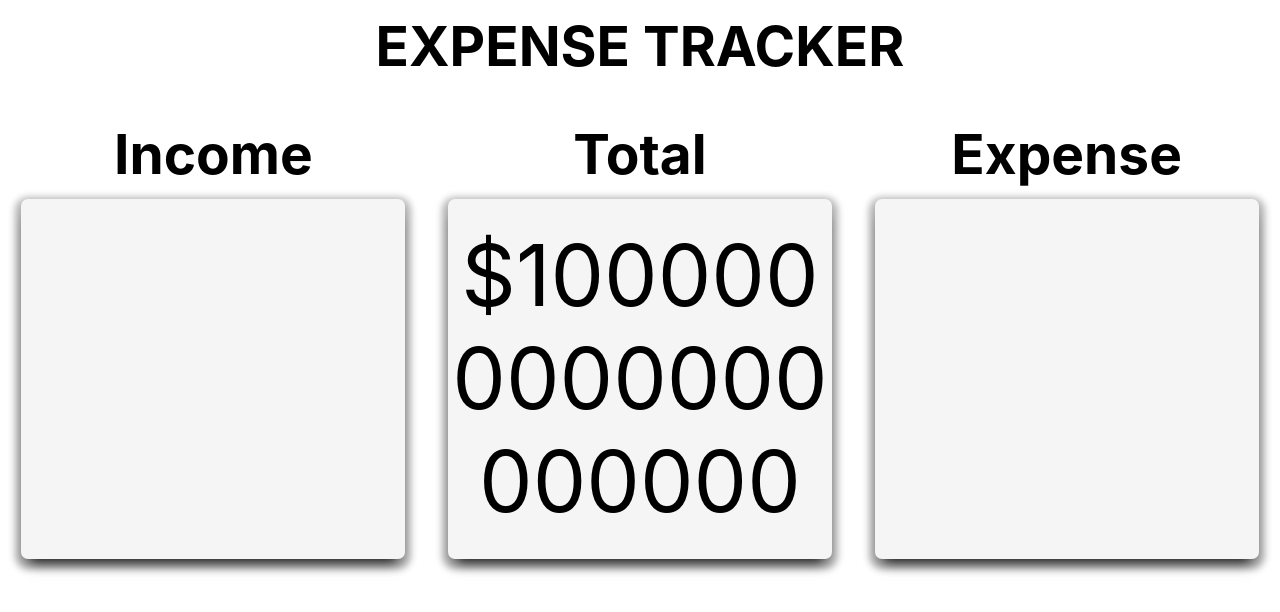
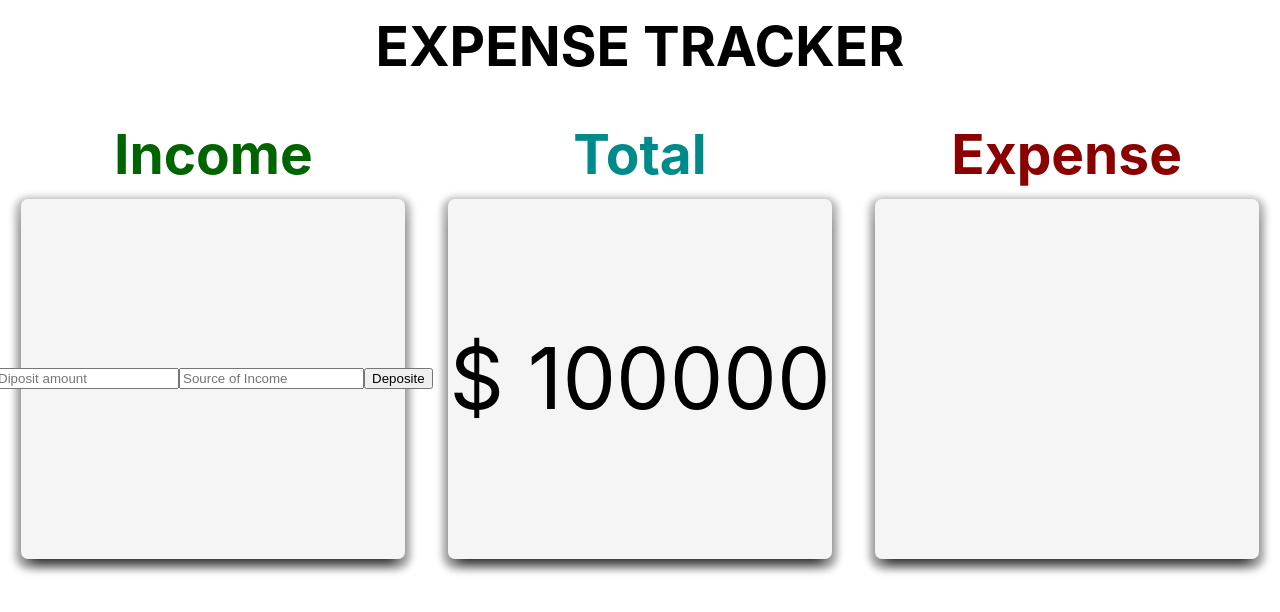
Before and after one commit to saoud-ahmed-khan/Expanse-Tracker-With-TypeScript-And-PWA, a React (Create React App) app: page / in a window 1280 px wide. Shown: the top 612 px of the page. Built offline with nearby package versions, Linux system fonts and the light colour scheme.

Commit message:
addinf data in income

```diff
--- a/src/App.css
+++ b/src/App.css
@@ -70,7 +70,7 @@
   }
   .totalText
   {
-    font-size: 50px;
+    font-size: 40px;
     word-wrap: break-word
   }
 }
--- a/src/components/Dispatch/Expenses.js
+++ b/src/components/Dispatch/Expenses.js
@@ -5,7 +5,7 @@ export function Expenses(props) {
 
     return (
         <>
-        <h1 className="heading">Expense</h1>
+        <h1 style={{color:"darkred"}} className="heading">Expense</h1>
       <div className="innerb1"></div>
     </>
     )
--- a/src/components/Income/Income.js
+++ b/src/components/Income/Income.js
@@ -3,8 +3,13 @@ import React from "react";
 export function Income(props) {
   return (
     <>
-        <h2 className="heading">Income</h2>
-      <div className="innerb1"></div>
+        <h2 style={{color:"darkgreen"}} className="heading">Income</h2>
+      <div className="innerb1">
+          <input type="number" placeholder="Diposit amount" required/>
+       <input type="Text" placeholder="Source of Income" required/>
+       <button>Deposite</button>
+
+      </div>
     </>
   );
 }
--- a/src/components/Total/Total.js
+++ b/src/components/Total/Total.js
@@ -5,9 +5,9 @@ export function Total(props) {
 
     return (
         <>
-        <h1 className="heading">Total</h1>
+        <h1 style={{color:"darkcyan"}} className="heading">Total</h1>
       <div className="innerb1">
-    <div className="totalText">$1000000000000000000</div>
+    <div className="totalText">$ 100000</div>
       </div>
     </>
     )
```
Also changed, not shown: 1 other file (tests, documents, lock files or other folders).
